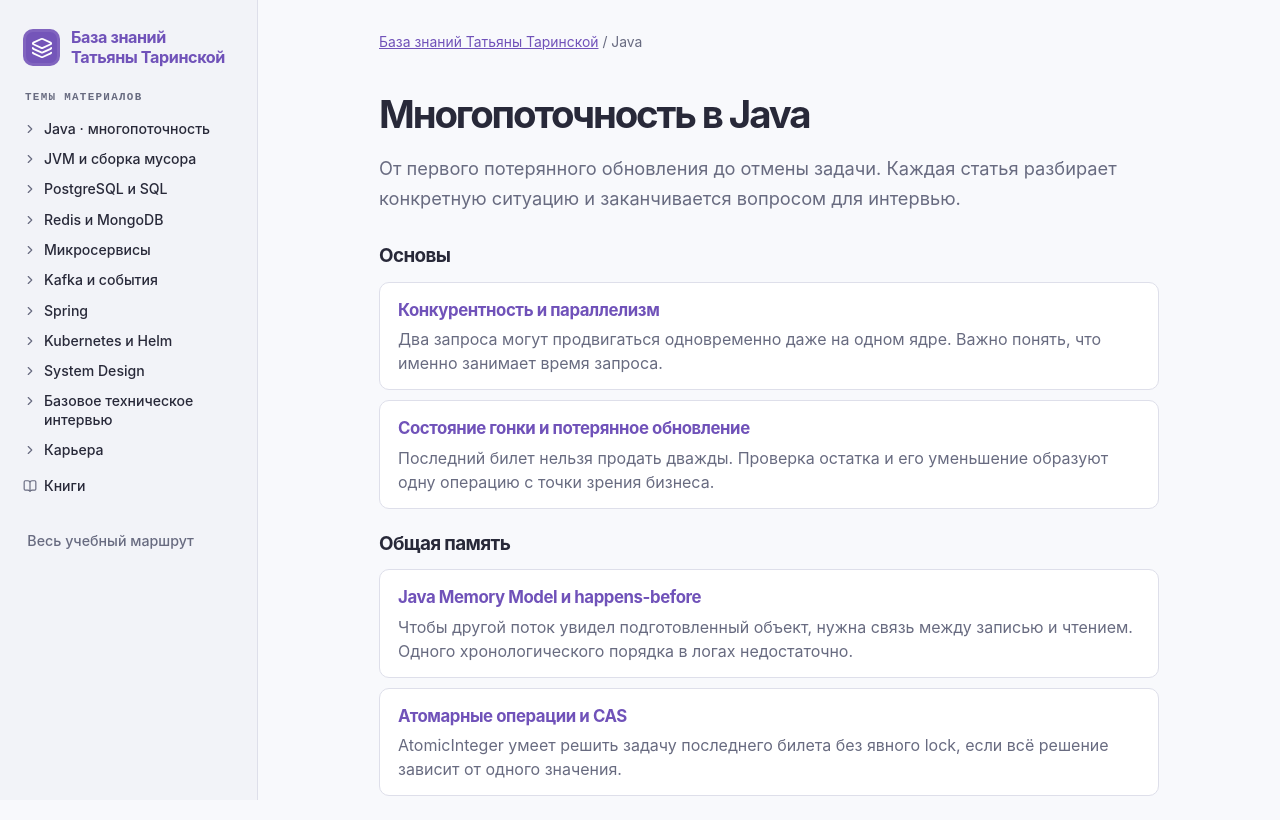
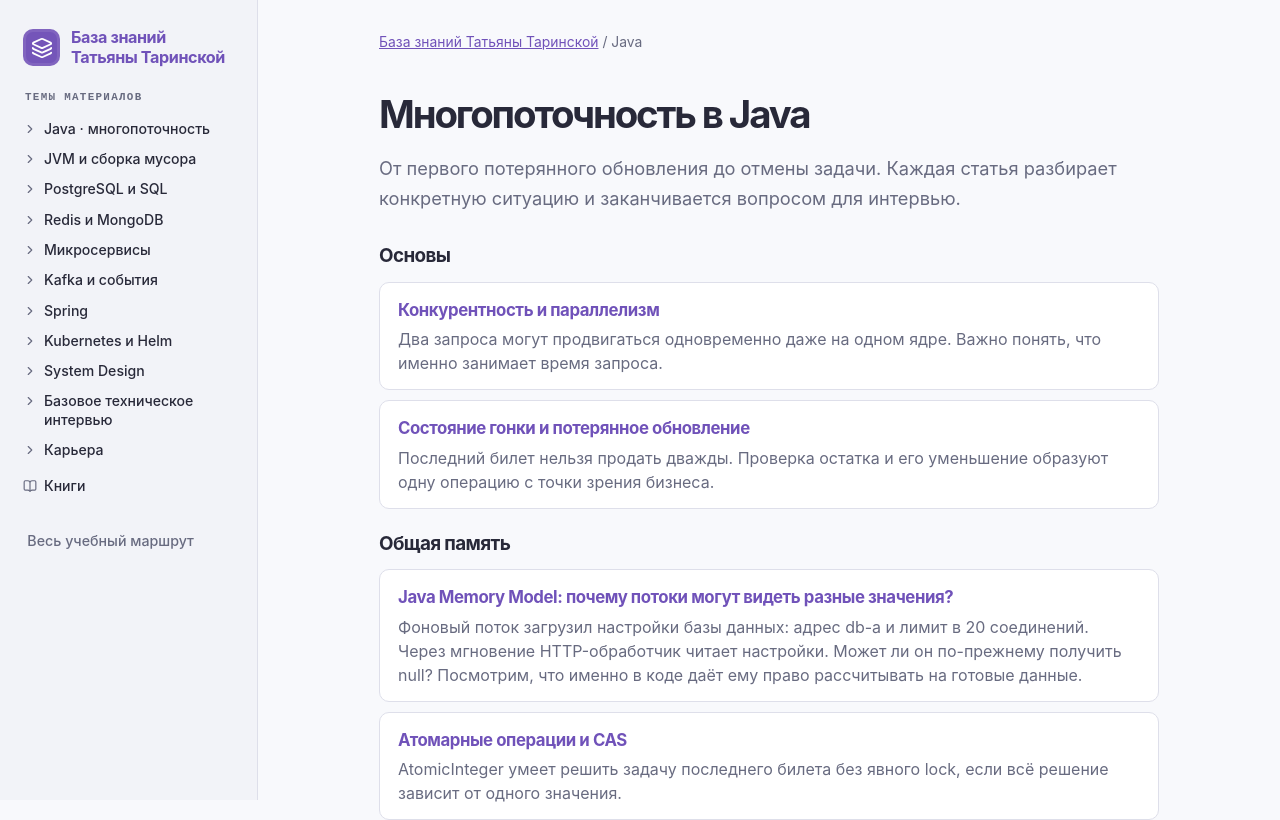
Before and after one commit to tantarin/engineering-knowledge-hub, a Next.js app: page /concurrency in a window 1280 px wide. Shown: the top 820 px of the page. Built offline with nearby package versions, Linux system fonts and the light colour scheme.

Commit message:
Объяснить JMM через видимость настроек и публикацию снимков

```diff
--- a/app/concurrency/[slug]/page.tsx
+++ b/app/concurrency/[slug]/page.tsx
@@ -99,7 +99,7 @@ export default async function Article({ params }: Props) {
               <summary>{q.question}</summary><p>{q.answer}</p>
             </details>)}
           </section>
-          {a.englishAnswer && <InterviewAnswer answer={a.englishAnswer} />}
+          {a.englishAnswer && <InterviewAnswer question={a.englishQuestion} answer={a.englishAnswer} />}
           <p>
             <a href={a.source} rel="noreferrer" target="_blank">
               Первоисточник ·{" "}
--- a/src/articles/concurrency.ts
+++ b/src/articles/concurrency.ts
@@ -13,6 +13,7 @@ export interface Article {
   previousLesson?: { slug: string; title: string };
   comparison?: { feature: string; monitor: string; lock: string }[];
   englishAnswer?: string;
+  englishQuestion?: string;
   extraQuestions?: { question: string; answer: string }[];
   scenario: string;
   code: string;
@@ -58,18 +59,88 @@ export const articles: Article[] = [
   {
     slug: "happens-before",
     group: "Общая память",
-    title: "Java Memory Model и happens-before",
-    lead: "Чтобы другой поток увидел подготовленный объект, нужна связь между записью и чтением. Одного хронологического порядка в логах недостаточно.",
-    scenario:
-      "Фоновый поток загружает конфигурацию, после чего обработчик может читать её без блокировки. Рассмотрим одноразовую публикацию, когда записывающий поток один и после загрузки объект больше не меняется.",
-    code: "private Config config;\nprivate volatile boolean ready;\n\nvoid publish(Config value) {\n    config = value;\n    ready = true;\n}\n\nConfig current() {\n    return ready ? config : null;\n}",
-    analysis:
-      "Запись config предшествует записи ready в порядке программы. Запись volatile-поля образует связь synchronizes-with с последующим чтением этого поля. Если обработчик увидел true, транзитивность happens-before связывает подготовку config с его использованием. Для регулярной замены конфигурации проще публиковать новую неизменяемую версию через одну volatile-ссылку: тогда читатель получает один согласованный снимок.",
-    question:
-      "Можно ли после публикации свободно менять обычный ArrayList внутри Config?",
-    answer:
-      "Нет. Гарантия публикации охватывает изменения, сделанные до записи ready. Последующим конкурентным изменениям списка требуется собственная синхронизация либо замена списка новой неизменяемой версией.",
-    source: jls,
+    title: "Java Memory Model: почему потоки могут видеть разные значения?",
+    lead: "Фоновый поток загрузил настройки базы данных: адрес db-a и лимит в 20 соединений. Через мгновение HTTP-обработчик читает настройки. Может ли он по-прежнему получить null? Посмотрим, что именно в коде даёт ему право рассчитывать на готовые данные.",
+    introduction: {
+      heading: "1. Достаточно ли положить объект в общее поле?",
+      before: "Оба потока уже запущены и используют один экземпляр хранилища настроек. Загрузчик вызывает initialize(), обработчик — current(). Пока никакой другой синхронизации между ними нет.",
+      code: `class Config {
+    String databaseUrl;
+    int maxConnections;
+}
+
+private Config config;
+
+void initialize() {
+    Config value = new Config();
+    value.databaseUrl = "db-a";
+    value.maxConnections = 20;
+    config = value;
+}
+
+Config current() {
+    return config;
+}`,
+      after: "Для загрузчика всё последовательно: сначала заполнить поля, затем сохранить ссылку. Но что увидит обработчик? Ему разрешено прочитать прежнее значение ссылки — null. Даже если он увидит новый объект, для его обычных полей в этом примере нет гарантии, что обработчик увидит именно db-a и 20. Например, чтение maxConnections может дать начальное значение 0. Это возможные исходы, а не обязательный результат каждого запуска.",
+      nextHeading: "2. Почему запись в логе «загрузка завершена» не решает задачу?",
+    },
+    scenario: "Видимость (visibility) — вопрос о том, какую запись может увидеть другой поток при чтении. Метки времени помогают восстановить ход запроса, но сами по себе не связывают запись и чтение в программе. Допустимые наблюдения определяет Java Memory Model (JMM). Чтобы получить гарантию, добавим явный сигнал. В следующем варианте один загрузчик один раз передаёт полностью подготовленный объект и больше его не меняет. Флаг ready изначально равен false.",
+    code: `private Config config;
+private volatile boolean ready;
+
+void publish(Config value) {
+    config = value;
+    ready = true;
+}
+
+Config current() {
+    if (!ready) return null;
+    return config;
+}`,
+    analysis: "Загрузчик выставляет ready только после подготовки объекта и записи ссылки. Обработчик сначала проверяет флаг. Пока он читает false, метод возвращает null. Как только он прочитал true, метод идёт дальше. Почему теперь можно доверять и ссылке, и числу 20 внутри объекта?",
+    walkthrough: [
+      { heading: "3. Как сигнал связывает два потока?", text: "У правил JMM для таких рассуждений есть название — happens-before. Начни со строки, где загрузчик записал 20, и пройди по стрелкам на схеме. Внутри каждого потока связь даёт порядок действий программы (program order). Между потоками её даёт запись true в volatile-поле и последующее чтение того же поля (synchronizes-with). Последний шаг — транзитивность: связанные стрелки образуют одну цепочку от записи 20 до чтения лимита обработчиком.",
+        illustration: { file: "jmm-ready.svg", alt: "Загрузчик записал maxConnections = 20 и ссылку config, затем ready = true. Обработчик прочитал true из того же volatile ready и после этого читает config.maxConnections." } },
+      { heading: "4. Почему volatile достаточно поставить на ready?", text: "Сигнал передаёт гарантию видимости всех записей загрузчика до ready = true, включая заполнение объекта. Это и есть безопасная публикация: другой поток получает подготовленное состояние через предусмотренную правилами языка связь. Для одноразовой передачи отдельный volatile у config уже не нужен. Изменение объекта после сигнала потребовало бы новой координации." },
+      { heading: "А если сделать счётчик volatile?", text: "Пусть два потока выполняют код ниже. Каждый может прочитать 0, прибавить единицу и записать 1. Видимость отдельных записей сохранена, но одно увеличение потеряно. Для неделимого увеличения подходит AtomicInteger.getAndIncrement(). Другой вариант — выполнять всю операцию под одним монитором: synchronized даёт и взаимное исключение, и видимость при последующем входе через тот же монитор.",
+        code: `private volatile int counter;
+
+void increment() {
+    counter++;
+}` },
+      { heading: "5. Как обновлять настройки без перезапуска?", text: "После первой загрузки ready уже равен true. Если теперь конфигурация регулярно меняется, удобнее публиковать каждую версию одной записью в volatile-ссылку. Загрузчик конструирует новый неизменяемый объект. Обработчик один раз читает ссылку и использует этот снимок на протяжении запроса.",
+        code: `record Config(String databaseUrl, int maxConnections) {}
+
+class ConfigProvider {
+    private volatile Config config;
+
+    void update(Config value) {
+        config = value;
+    }
+
+    Config current() {
+        return config;
+    }
+}
+
+// В обработчике запроса:
+Config snapshot = provider.current();
+if (snapshot == null) return; // Первая загрузка ещё не завершена
+connect(snapshot.databaseUrl(), snapshot.maxConnections());`,
+        illustration: { file: "jmm-config-snapshots.svg", alt: "Первый запрос взял V1, db-a и 20. После публикации V2 он продолжает использовать V1. Следующий запрос берёт V2, db-b и 40." } },
+      { heading: "Зачем сохранять ссылку в snapshot?", text: "Представь, что между двумя вызовами current() опубликована V2. Если отдельно взять адрес из первого вызова и лимит из второго, можно случайно соединить db-a и 40. Локальная переменная удерживает одну версию. В этом record компоненты String и int неизменяемы. Если добавить список адресов, стоит скопировать его при создании, например через List.copyOf(). Если сами элементы изменяемы, потребуется защитить и их." },
+    ],
+    question: "Если запись произошла раньше по часам, обязан ли другой поток увидеть новое значение?",
+    answer: "Одних часов недостаточно. Найди связь в коде, например запись и последующее чтение одного volatile-поля. Без неё обычное общее поле в нашем примере может сохранить для читателя прежнее значение.",
+    extraQuestions: [
+      { question: "Гарантирует ли volatile атомарное counter++?", answer: "Нет. Два потока могут прочитать одно значение до того, как любой из них запишет результат. Для атомарного увеличения подойдёт AtomicInteger." },
+      { question: "Что даёт synchronized с точки зрения видимости?", answer: "Освобождение монитора happens-before последующего захвата того же монитора. Это связывает записи до выхода с чтениями после входа другого потока." },
+      { question: "Можно ли безопасно опубликовать объект одной volatile-ссылкой?", answer: "Да. Сначала полностью подготовь объект, затем присвой ссылку volatile-полю. Читатель должен получить эту ссылку через то же поле. Последующие изменения внутри объекта требуют отдельного решения." },
+      { question: "Что означает транзитивность happens-before?", answer: "Если A happens-before B и B happens-before C, то A happens-before C. В примере это позволяет связать обычную запись поля объекта с его чтением через промежуточную пару операций над ready." },
+    ],
+    englishQuestion: "What is happens-before in Java?",
+    englishAnswer: "Happens-before is a relationship in the Java Memory Model that gives ordering and visibility guarantees. Suppose a loader fills a config object and then writes true to a volatile ready flag. A handler that reads true from that flag can see the earlier configuration writes. Program order and the volatile access form a chain across the two threads. For repeated updates, I publish immutable snapshots through a volatile reference. Volatile alone does not make a compound operation such as counter++ atomic.",
+    source: jls + "#jls-17.4.5",
     ticket: "jmm-publication",
   },
   {
```
Also changed, not shown: public/illustrations/jmm-config-snapshots.svg (added), public/illustrations/jmm-ready.svg (added).
